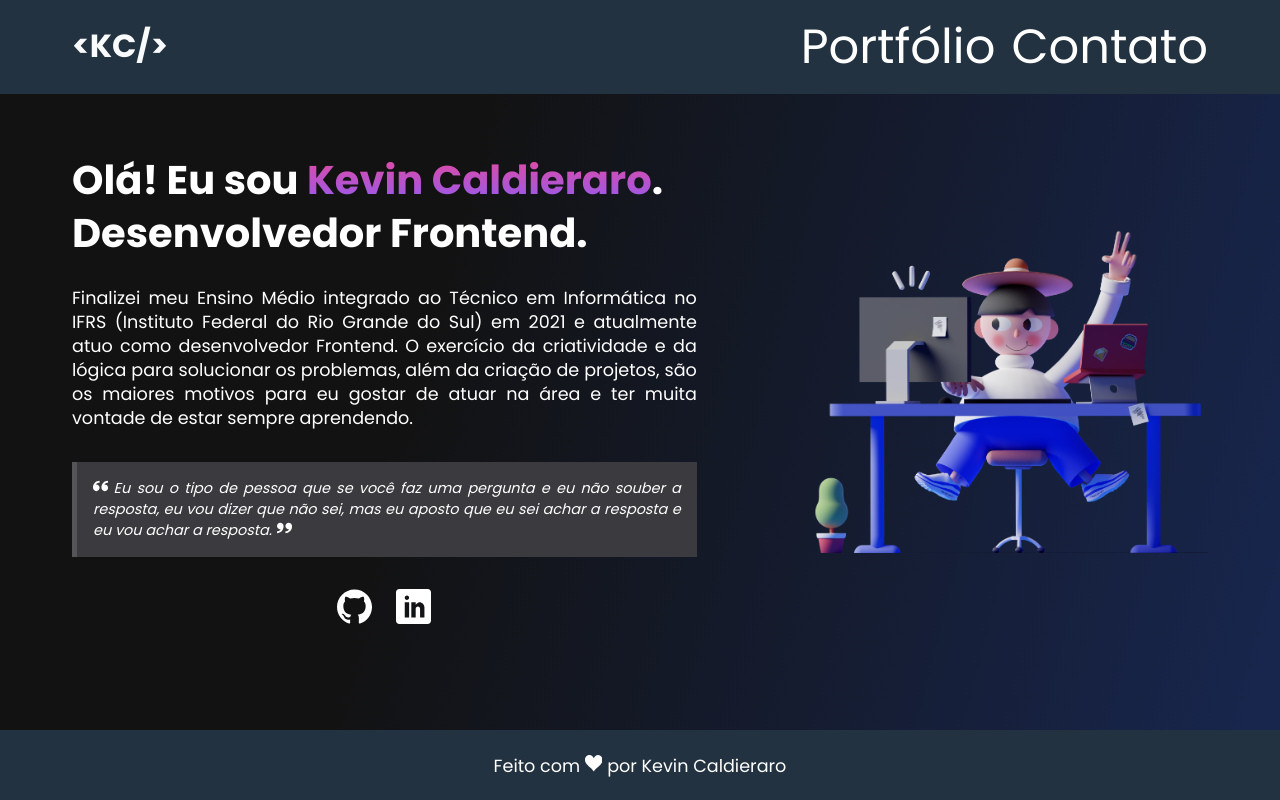
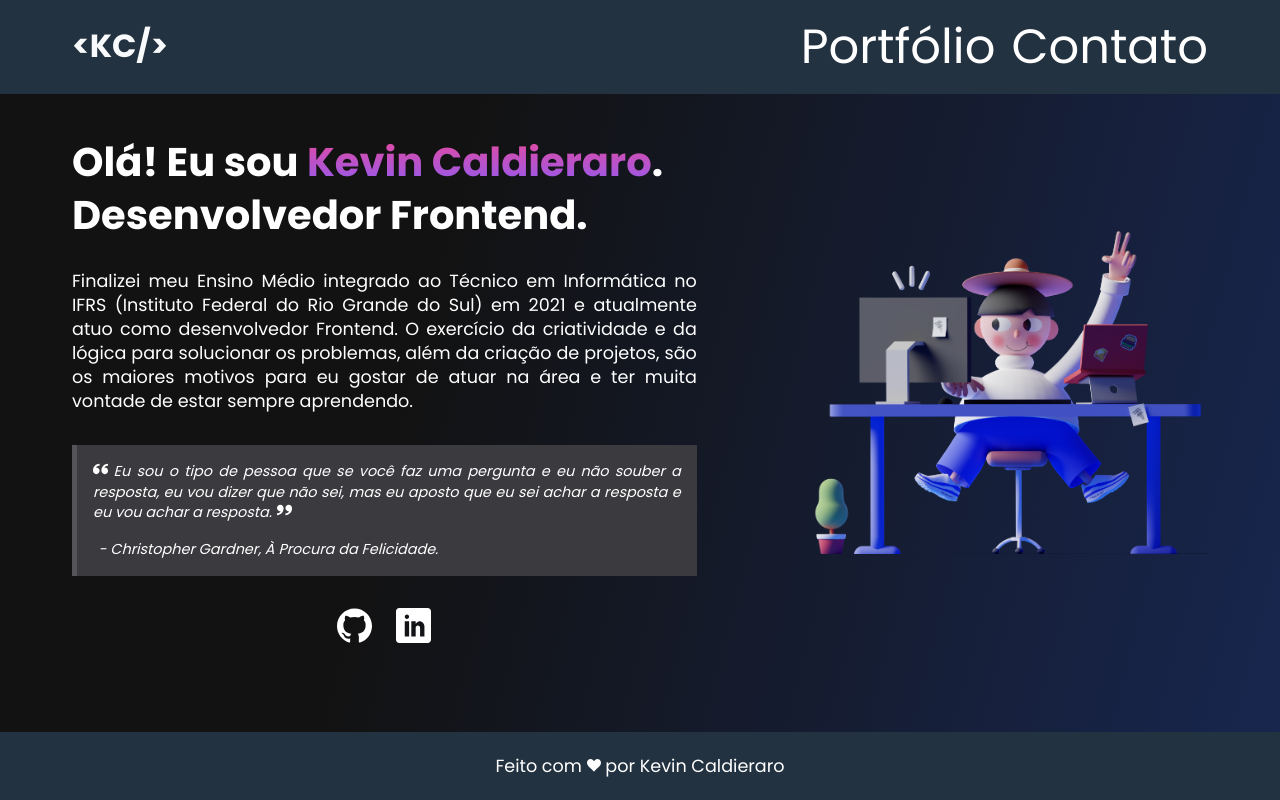
Before and after one commit to kevinCaldieraro/portfolio-react, a React (Create React App) app: page / in a window 1280 px wide. Built offline with nearby package versions, Linux system fonts and the light colour scheme.

Commit message:
update footer and blockquote of main page

```diff
--- a/src/components/Footer/index.js
+++ b/src/components/Footer/index.js
@@ -7,7 +7,7 @@ import { ImHeart } from 'react-icons/im';
 const Footer = () => (
   <Container>
     <p>
-      Feito com <ImHeart /> por Kevin Caldieraro
+      Feito com <ImHeart size={14} /> por Kevin Caldieraro
     </p>
   </Container>
 );
--- a/src/pages/MainPage/Main/index.js
+++ b/src/pages/MainPage/Main/index.js
@@ -45,6 +45,9 @@ const Main = () => (
           </i>
           <ImQuotesRight size={15} />
         </p>
+        <p>
+          <i>- Christopher Gardner, À Procura da Felicidade.</i>
+        </p>
       </blockquote>
       <SocialMedias>
         <SocialMedia
--- a/src/pages/MainPage/Main/style.js
+++ b/src/pages/MainPage/Main/style.js
@@ -33,6 +33,10 @@ export const MainContent = styled.div`
 
     & > p > i {
       margin: 0rem 0.35rem;
+    }
+
+    & > p:nth-child(1) {
+      margin-bottom: 1rem;
     }
   }
 
```
